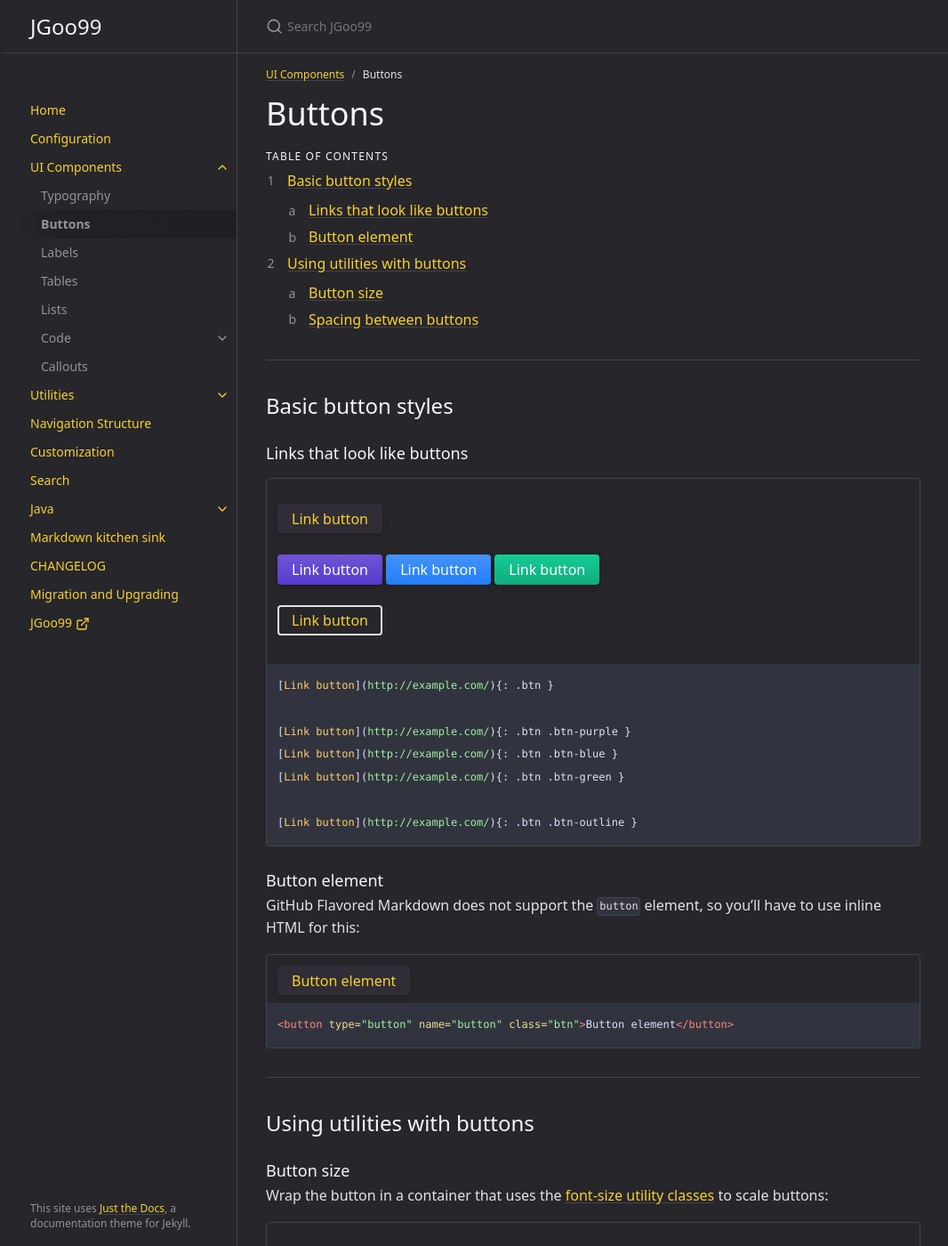
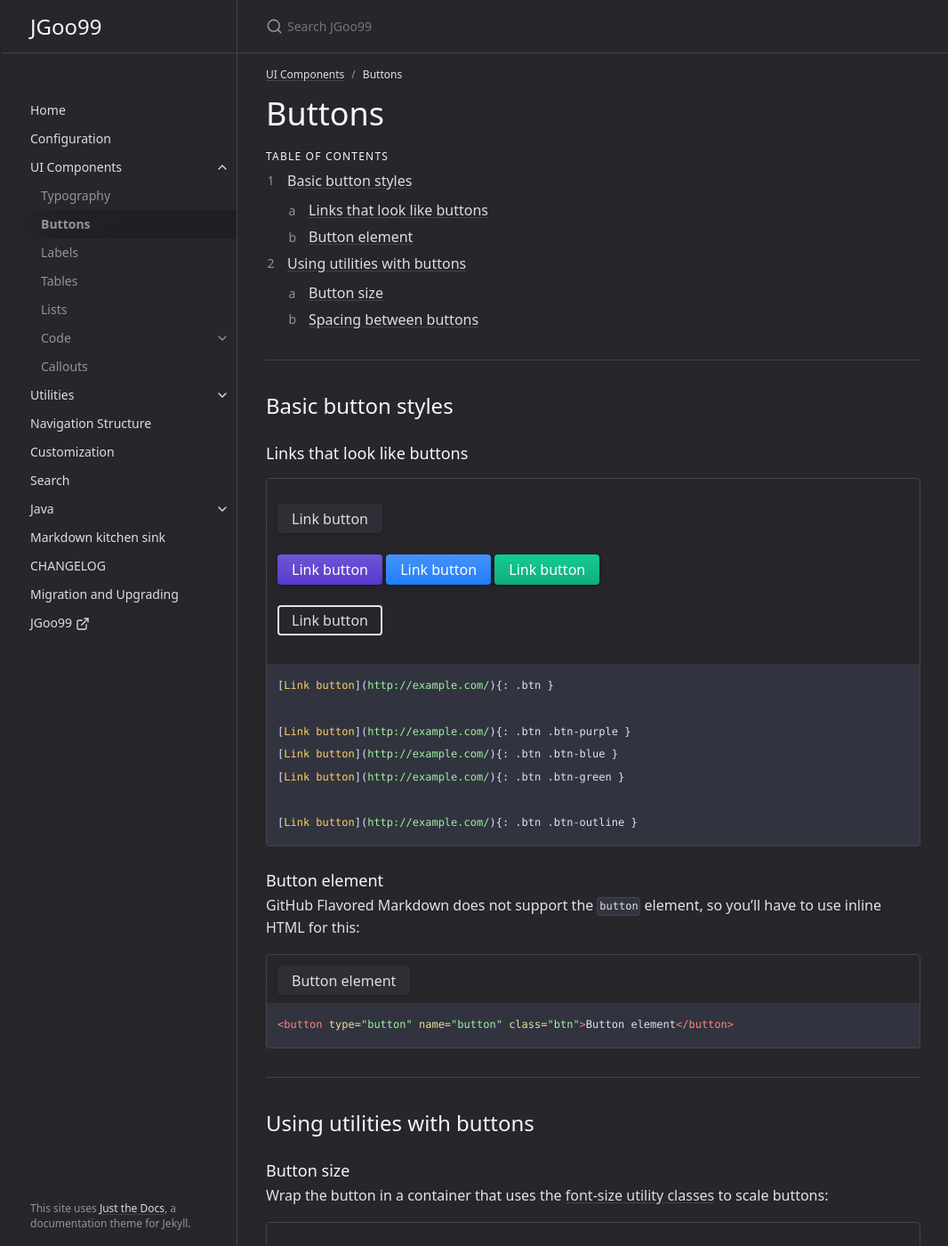
Before and after one commit to JGoo99/JGoo99.github.io, a Jekyll site: the page built from docs/ui-components/buttons.md, in a window 1280 px wide and 1400 px high. Shown: the whole window at 89% size, without its empty margins (105-1171 px from the left). Built offline with Jekyll 4.4.1, drawn with Linux system fonts in a browser that asks for light colours.

```diff
--- a/_sass/color_schemes/dark.scss
+++ b/_sass/color_schemes/dark.scss
@@ -1,11 +1,11 @@
 $body-background-color: $grey-dk-300;
 $body-heading-color: $grey-lt-000;
 $body-text-color: $grey-lt-300;
-$link-color: $yellow-200;
+$link-color: $grey-dk-00;
 $nav-child-link-color: $grey-dk-000;
 $sidebar-color: $grey-dk-300;
 $base-button-color: $grey-dk-250;
-$btn-primary-color: $green-000;
+$btn-primary-color: $blue-000;
 $code-background-color: #31343f; // OneDarkJekyll default for syntax-one-dark-vivid
 $code-linenumber-color: #dee2f7; // OneDarkJekyll .nf for syntax-one-dark-vivid
 $feedback-color: darken($sidebar-color, 3%);
--- a/_sass/support/_variables.scss
+++ b/_sass/support/_variables.scss
@@ -27,6 +27,7 @@ $font-size-10-sm: 48px !default;
 // Colors
 
 $white: #fff !default;
+$grey-dk-00: #dedede !default;
 $grey-dk-000: #959396 !default;
 $grey-dk-100: #5c5962 !default;
 $grey-dk-200: #44434d !default;
```
